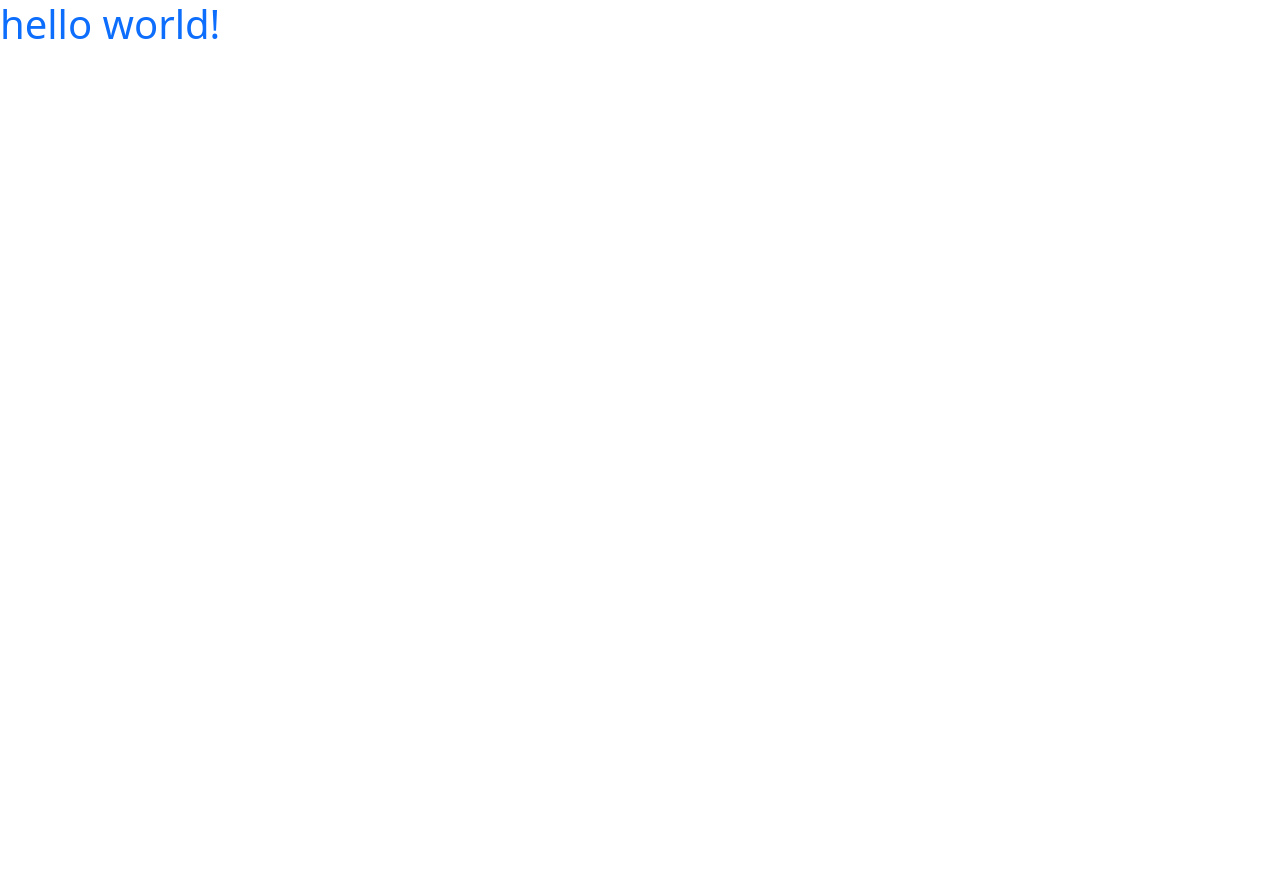
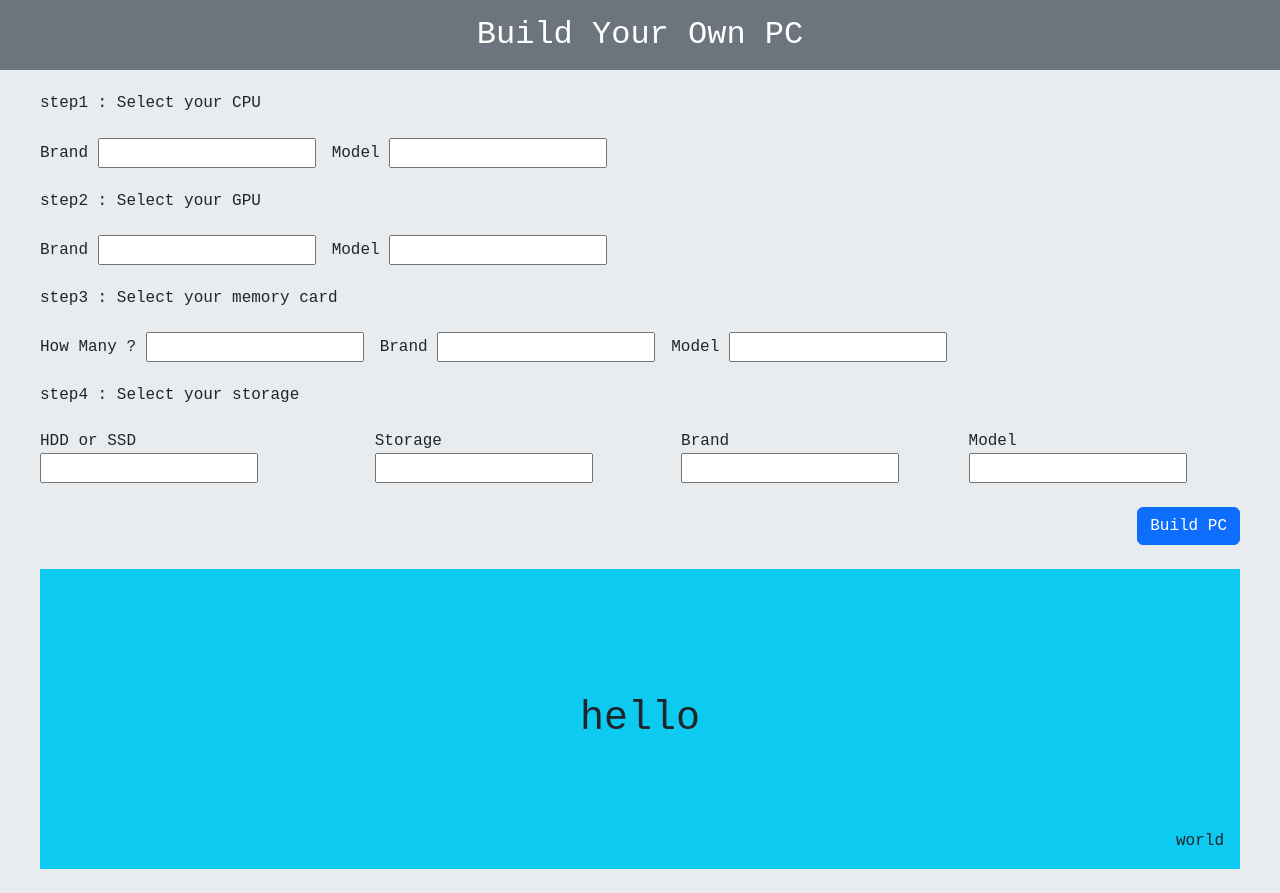
Before and after one commit to ahiru401066/Computer_Build, a plain HTML site: page index.html in a window 1280 px wide. Before the commit the page ends 800 px from the top, so only its background shows below. Drawn offline with nearby package versions, Linux system fonts and the light colour scheme; a web font is replaced by a local one.

Commit message:
デザイン部分完成

```diff
--- a/index.html
+++ b/index.html
@@ -4,10 +4,99 @@
     <meta charset="UTF-8">
     <meta name="viewport" content="width=device-width, initial-scale=1.0">
     <title>Computer Build</title>
+    <link rel="preconnect" href="https://fonts.googleapis.com">
+    <link rel="preconnect" href="https://fonts.gstatic.com" crossorigin>
+    <link href="https://fonts.googleapis.com/css2?family=Google+Sans+Code:ital,wght@0,300..800;1,300..800&family=Nunito:ital,wght@0,200..1000;1,200..1000&display=swap" rel="stylesheet">
     <link href="https://cdn.jsdelivr.net/npm/bootstrap@5.3.0/dist/css/bootstrap.min.css" rel="stylesheet" integrity="sha384-9ndCyUaIbzAi2FUVXJi0CjmCapSmO7SnpJef0486qhLnuZ2cdeRhO02iuK6FUUVM" crossorigin="anonymous">
 </head>
-<body>
-    <h1 class="text-primary">hello world!</h1>
+<body style='font-family: "Google Sans Code", monospace;'>
+
+    <div class="bg-secondary">
+        <h2 class="text-center p-3 mb-0 text-white">Build Your Own PC</h2>
+    </div>
+
+    <div class="bg-body-secondary p-4">
+        <div style="max-width: 1200px;" class="mx-auto">
+            <div>
+                <div class="mb-4">
+                    <h6 class="mb-4">step1 : Select your CPU</h6>
+                    <div class="d-flex flex-column flex-sm-row gap-3">
+                        <div>
+                            <label for="">Brand</label>
+                            <input type="text" id="">
+                        </div>
+                        <div>
+                            <label for="">Model</label>
+                            <input type="text" id="">
+                        </div>
+                    </div>
+                </div>
+
+                <div class="mb-4">
+                    <h6 class="mb-4">step2 : Select your GPU</h6>
+                    <div class="d-flex flex-column flex-sm-row gap-3">
+                        <div>
+                            <label for="">Brand</label>
+                            <input type="text" id="">
+                        </div>
+                        <div>
+                            <label for="">Model</label>
+                            <input type="text" id="">
+                        </div>
+                    </div>
+                </div>
+
+                <div class="mb-4">
+                    <h6 class="mb-4">step3 : Select your memory card</h6>
+                    <div class="d-flex flex-column flex-sm-row gap-3">
+                        <div>
+                            <label for="">How Many ?</label>
+                            <input type="text" id="">
+                        </div>
+                        <div>
+                            <label for="">Brand</label>
+                            <input type="text" id="">
+                        </div>
+                        <div>
+                            <label for="">Model</label>
+                            <input type="text" id="">
+                        </div>
+                    </div>
+                </div>
+
+                <div class="mb-4">
+                    <h6 class="mb-4">step4 : Select your storage</h6>
+                    <div class="d-flex flex-column flex-sm-row gap-3">
+                        <div>
+                            <label for="">HDD or SSD</label>
+                            <input type="text" id="">
+                        </div>
+                        <div>
+                            <label for="">Storage</label>
+                            <input type="text" id="">
+                        </div>
+                        <div>
+                            <label for="">Brand</label>
+                            <input type="text" id="">
+                        </div>
+                        <div>
+                            <label for="">Model</label>
+                            <input type="text" id="">
+                        </div>
+                    </div>
+                </div>
+            </div>
+
+            <div class="mb-4 d-flex justify-content-end">
+                <button type="button" class="btn btn-primary">Build PC</button>
+            </div>
+
+            <div class="bg-info position-relative" style="height: 300px;">
+                <h1 class="position-absolute top-50 start-50 translate-middle">hello</h1>
+                <p class="position-absolute bottom-0 end-0 m-3">world</p>
+            </div>
+        </div>
+    </div>
 
     <script src="https://cdn.jsdelivr.net/npm/bootstrap@5.3.0/dist/js/bootstrap.bundle.min.js" integrity="sha384-geWF76RCwLtnZ8qwWowPQNguL3RmwHVBC9FhGdlKrxdiJJigb/j/68SIy3Te4Bkz" crossorigin="anonymous"></script>
 </body>
```
